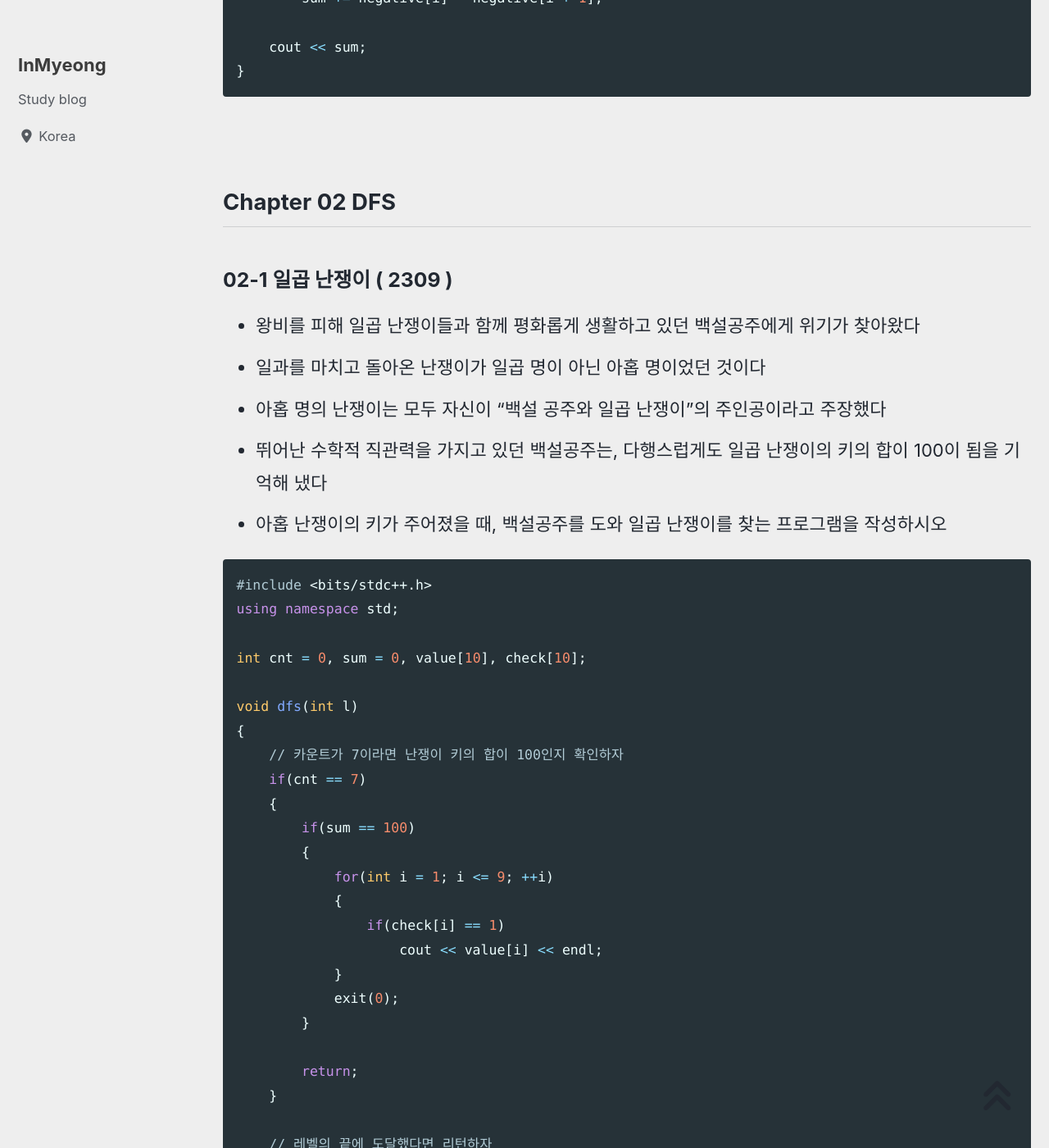
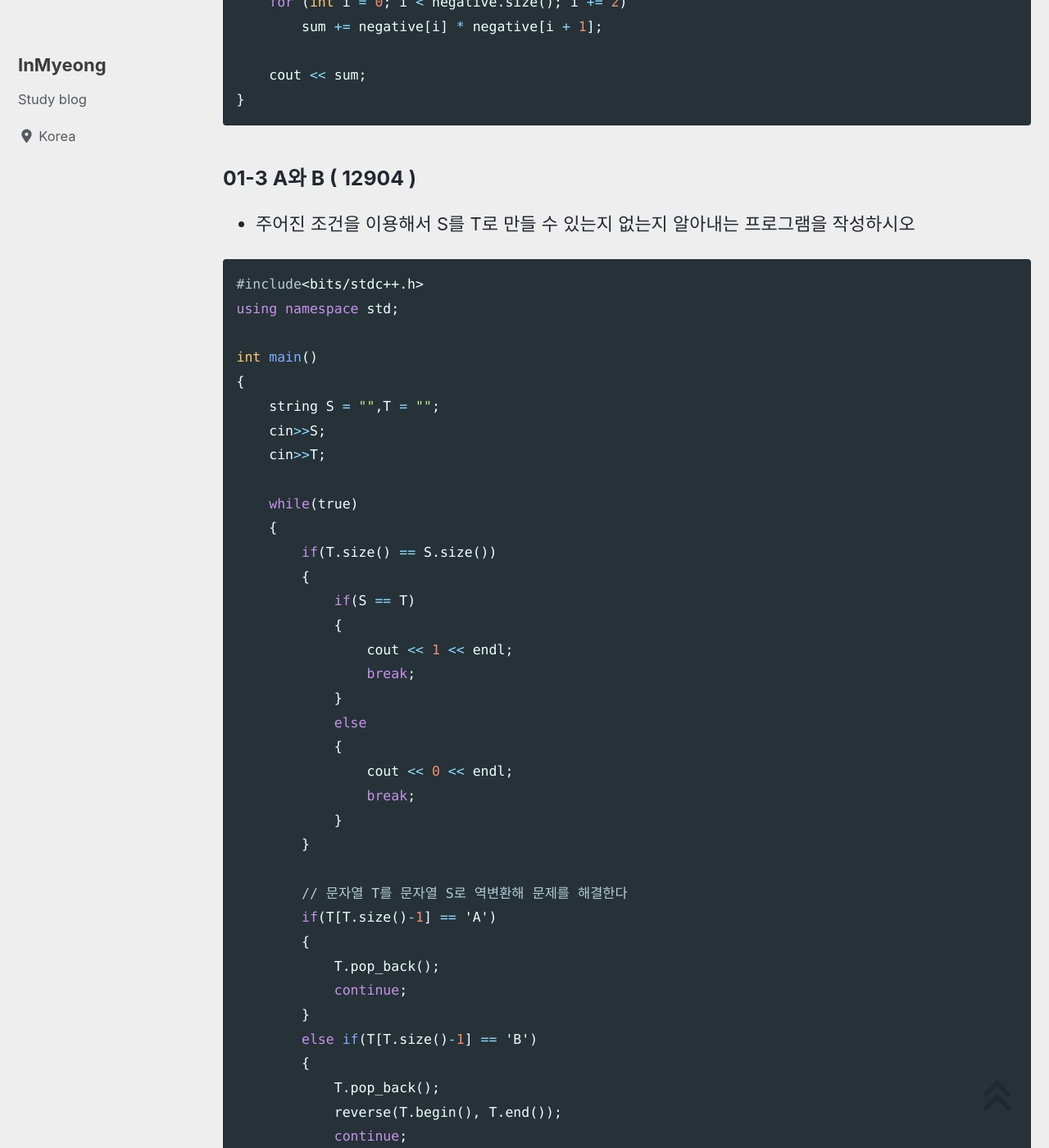
Before and after one commit to devMyeong/devMyeong.github.io, a Jekyll site: the page built from _posts/codingTest/2022-09-25-백준.md, in a window 1280 px wide and 1400 px high, scrolled down 3804 px. Shown: the whole window at 82% size. Built offline with Jekyll 4.4.1, drawn with Linux system fonts in a browser that asks for light colours; cached includes are drawn as plain includes; nearby versions of some CDN libraries; some web fonts are replaced; comment, search, counter and statistics services are not loaded; some of the changed text lies outside the part shown.

````diff
--- a/_posts/codingTest/2022-09-25-백준.md
+++ b/_posts/codingTest/2022-09-25-백준.md
@@ -114,6 +114,54 @@ int main()
         sum += negative[i] * negative[i + 1];
 
     cout << sum;
+}
+```
+
+### 01-3 A와 B ( 12904 )
+- 주어진 조건을 이용해서 S를 T로 만들 수 있는지 없는지 알아내는 프로그램을 작성하시오
+
+```cpp
+#include<bits/stdc++.h>
+using namespace std;
+
+int main()
+{
+    string S = "",T = "";
+    cin>>S;
+    cin>>T;
+
+    while(true)
+    {
+        if(T.size() == S.size())
+        {
+            if(S == T)
+            {
+                cout << 1 << endl;
+                break;
+            }
+            else
+            {
+                cout << 0 << endl;
+                break;
+            }
+        }
+
+        // 문자열 T를 문자열 S로 역변환해 문제를 해결한다
+        if(T[T.size()-1] == 'A')
+        {
+            T.pop_back();
+            continue;
+        }
+        else if(T[T.size()-1] == 'B')
+        {
+            T.pop_back();
+            reverse(T.begin(), T.end());
+            continue;
+        }
+
+        cout << 0 << endl;
+        break;
+    }
 }
 ```
 
````
Also changed, not shown: _posts/cs/2022-09-05-블로그-면접준비.md (+7 -0 lines).
